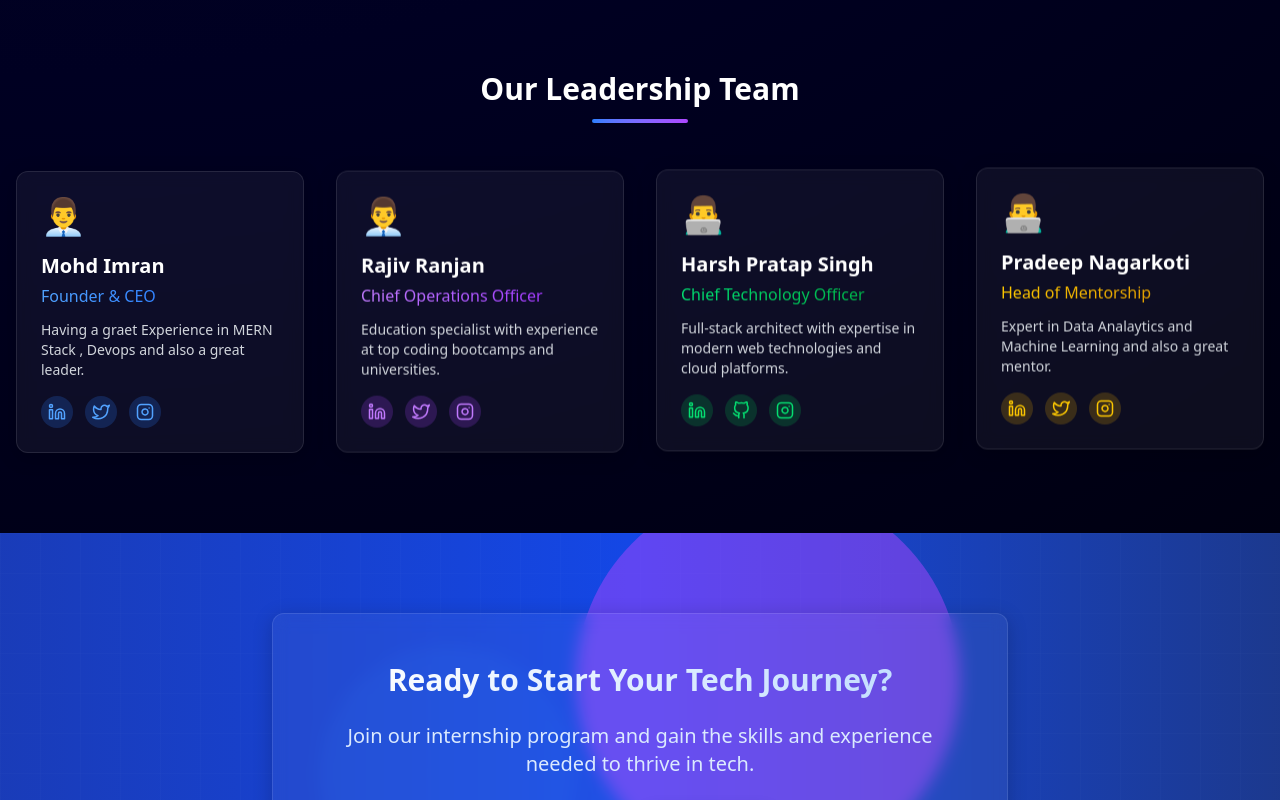
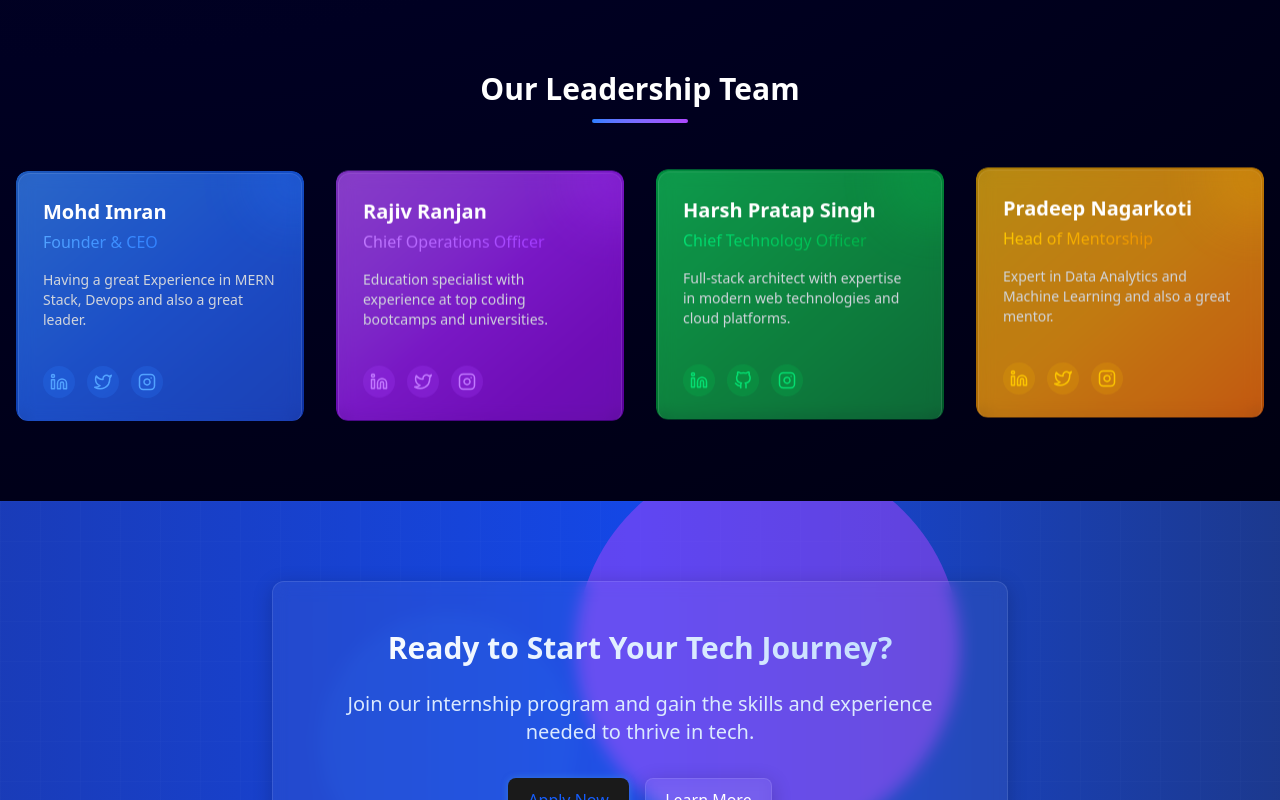
Before and after one commit to Rajivs1/BloomPointX, a React (Vite) app: page /about in a window 1280 px wide. Shown: the part 1560-2360 px from the top of the page. Built offline with nearby package versions, Linux system fonts and the light colour scheme.

Commit message:
leadership team fixed

```diff
--- a/src/components/About.jsx
+++ b/src/components/About.jsx
@@ -103,14 +103,20 @@ const About = () => {
           <div className="w-24 h-1 bg-gradient-to-r from-blue-500 to-purple-500 mx-auto mb-12 rounded-full"></div>
           <div className="grid grid-cols-1 md:grid-cols-2 lg:grid-cols-4 gap-8">
             {/* Team Member 1 */}
-            <div className="glass-effect p-6 rounded-xl hover:shadow-lg transition-all duration-300 animate-float border-t-4 border-blue-500" style={{animationDelay: '0.1s'}}>
-              <div className="flex flex-col h-full">
-                <div className="text-4xl text-blue-400 mb-4">👨‍💼</div>
-                <h3 className="text-xl font-semibold text-white mb-1">Mohd Imran </h3>
-                <p className="bg-gradient-to-r from-blue-400 to-blue-600 bg-clip-text text-transparent font-medium mb-3">Founder & CEO</p>
+            <div className="relative overflow-hidden rounded-xl transition-all duration-500 group hover:shadow-2xl hover:-translate-y-2 animate-float" style={{animationDelay: '0.1s'}}>
+              {/* Gradient border effect */}
+              <div className="absolute inset-0 bg-gradient-to-br from-blue-500 via-blue-600 to-blue-700 opacity-75 rounded-xl"></div>
+
+              {/* Card content with glass effect */}
+              <div className="relative m-[2px] glass-effect rounded-xl p-6 h-full flex flex-col justify-between bg-gray-900/80 backdrop-blur-md">
+                <div className="mb-4">
+                  <h3 className="text-xl font-bold text-white mb-1 group-hover:text-transparent group-hover:bg-clip-text group-hover:bg-gradient-to-r group-hover:from-blue-300 group-hover:to-blue-500 transition-all duration-500">Mohd Imran</h3>
+                  <p className="bg-gradient-to-r from-blue-400 to-blue-600 bg-clip-text text-transparent font-medium mb-4">Founder & CEO</p>
                   <p className="text-gray-300 text-sm flex-grow">
-                  Having a graet Experience in MERN Stack , Devops and  also a great leader.
+                    Having a great Experience in MERN Stack, Devops and also a great leader.
                   </p>
+                </div>
+
                 <div className="flex space-x-3 mt-4">
                   <div className="w-8 h-8 rounded-full bg-blue-500/20 flex items-center justify-center">
                     <svg xmlns="http://www.w3.org/2000/svg" viewBox="0 0 24 24" width="18" height="18" fill="none" stroke="currentColor" strokeWidth="2" strokeLinecap="round" strokeLinejoin="round" className="text-blue-400"><path d="M16 8a6 6 0 0 1 6 6v7h-4v-7a2 2 0 0 0-2-2 2 2 0 0 0-2 2v7h-4v-7a6 6 0 0 1 6-6z"></path><rect x="2" y="9" width="4" height="12"></rect><circle cx="4" cy="4" r="2"></circle></svg>
@@ -122,18 +128,27 @@ const About = () => {
                     <svg xmlns="http://www.w3.org/2000/svg" viewBox="0 0 24 24" width="18" height="18" fill="none" stroke="currentColor" strokeWidth="2" strokeLinecap="round" strokeLinejoin="round" className="text-blue-400"><rect x="2" y="2" width="20" height="20" rx="5" ry="5"></rect><path d="M16 11.37A4 4 0 1 1 12.63 8 4 4 0 0 1 16 11.37z"></path><line x1="17.5" y1="6.5" x2="17.51" y2="6.5"></line></svg>
                   </div>
                 </div>
+
+                {/* Decorative elements */}
+                <div className="absolute -top-10 -right-10 w-24 h-24 bg-blue-500 rounded-full opacity-20 blur-xl group-hover:opacity-40 transition-opacity duration-500"></div>
               </div>
             </div>
 
             {/* Team Member 2 */}
-            <div className="glass-effect p-6 rounded-xl hover:shadow-lg transition-all duration-300 animate-float border-t-4 border-purple-500" style={{animationDelay: '0.3s'}}>
-              <div className="flex flex-col h-full">
-                <div className="text-4xl text-purple-400 mb-4">👨‍💼</div>
-                <h3 className="text-xl font-semibold text-white mb-1">Rajiv Ranjan</h3>
-                <p className="bg-gradient-to-r from-purple-400 to-purple-600 bg-clip-text text-transparent font-medium mb-3">Chief Operations Officer</p>
+            <div className="relative overflow-hidden rounded-xl transition-all duration-500 group hover:shadow-2xl hover:-translate-y-2 animate-float" style={{animationDelay: '0.3s'}}>
+              {/* Gradient border effect */}
+              <div className="absolute inset-0 bg-gradient-to-br from-purple-500 via-purple-600 to-purple-700 opacity-75 rounded-xl"></div>
+
+              {/* Card content with glass effect */}
+              <div className="relative m-[2px] glass-effect rounded-xl p-6 h-full flex flex-col justify-between bg-gray-900/80 backdrop-blur-md">
+                <div className="mb-4">
+                  <h3 className="text-xl font-bold text-white mb-1 group-hover:text-transparent group-hover:bg-clip-text group-hover:bg-gradient-to-r group-hover:from-purple-300 group-hover:to-purple-500 transition-all duration-500">Rajiv Ranjan</h3>
+                  <p className="bg-gradient-to-r from-purple-400 to-purple-600 bg-clip-text text-transparent font-medium mb-4">Chief Operations Officer</p>
                   <p className="text-gray-300 text-sm flex-grow">
                     Education specialist with experience at top coding bootcamps and universities.
                   </p>
+                </div>
+
                 <div className="flex space-x-3 mt-4">
                   <div className="w-8 h-8 rounded-full bg-purple-500/20 flex items-center justify-center">
                     <svg xmlns="http://www.w3.org/2000/svg" viewBox="0 0 24 24" width="18" height="18" fill="none" stroke="currentColor" strokeWidth="2" strokeLinecap="round" strokeLinejoin="round" className="text-purple-400"><path d="M16 8a6 6 0 0 1 6 6v7h-4v-7a2 2 0 0 0-2-2 2 2 0 0 0-2 2v7h-4v-7a6 6 0 0 1 6-6z"></path><rect x="2" y="9" width="4" height="12"></rect><circle cx="4" cy="4" r="2"></circle></svg>
@@ -145,18 +160,27 @@ const About = () => {
                     <svg xmlns="http://www.w3.org/2000/svg" viewBox="0 0 24 24" width="18" height="18" fill="none" stroke="currentColor" strokeWidth="2" strokeLinecap="round" strokeLinejoin="round" className="text-purple-400"><rect x="2" y="2" width="20" height="20" rx="5" ry="5"></rect><path d="M16 11.37A4 4 0 1 1 12.63 8 4 4 0 0 1 16 11.37z"></path><line x1="17.5" y1="6.5" x2="17.51" y2="6.5"></line></svg>
                   </div>
                 </div>
+
+                {/* Decorative elements */}
+                <div className="absolute -top-10 -right-10 w-24 h-24 bg-purple-500 rounded-full opacity-20 blur-xl group-hover:opacity-40 transition-opacity duration-500"></div>
               </div>
             </div>
 
             {/* Team Member 3 */}
-            <div className="glass-effect p-6 rounded-xl hover:shadow-lg transition-all duration-300 animate-float border-t-4 border-green-500" style={{animationDelay: '0.5s'}}>
-              <div className="flex flex-col h-full">
-                <div className="text-4xl text-green-400 mb-4">👨‍💻</div>
-                <h3 className="text-xl font-semibold text-white mb-1">Harsh Pratap Singh</h3>
-                <p className="bg-gradient-to-r from-green-400 to-green-600 bg-clip-text text-transparent font-medium mb-3">Chief Technology Officer</p>
+            <div className="relative overflow-hidden rounded-xl transition-all duration-500 group hover:shadow-2xl hover:-translate-y-2 animate-float" style={{animationDelay: '0.5s'}}>
+              {/* Gradient border effect */}
+              <div className="absolute inset-0 bg-gradient-to-br from-green-500 via-green-600 to-green-700 opacity-75 rounded-xl"></div>
+
+              {/* Card content with glass effect */}
+              <div className="relative m-[2px] glass-effect rounded-xl p-6 h-full flex flex-col justify-between bg-gray-900/80 backdrop-blur-md">
+                <div className="mb-4">
+                  <h3 className="text-xl font-bold text-white mb-1 group-hover:text-transparent group-hover:bg-clip-text group-hover:bg-gradient-to-r group-hover:from-green-300 group-hover:to-green-500 transition-all duration-500">Harsh Pratap Singh</h3>
+                  <p className="bg-gradient-to-r from-green-400 to-green-600 bg-clip-text text-transparent font-medium mb-4">Chief Technology Officer</p>
                   <p className="text-gray-300 text-sm flex-grow">
                     Full-stack architect with expertise in modern web technologies and cloud platforms.
                   </p>
+                </div>
+
                 <div className="flex space-x-3 mt-4">
                   <div className="w-8 h-8 rounded-full bg-green-500/20 flex items-center justify-center">
                     <svg xmlns="http://www.w3.org/2000/svg" viewBox="0 0 24 24" width="18" height="18" fill="none" stroke="currentColor" strokeWidth="2" strokeLinecap="round" strokeLinejoin="round" className="text-green-400"><path d="M16 8a6 6 0 0 1 6 6v7h-4v-7a2 2 0 0 0-2-2 2 2 0 0 0-2 2v7h-4v-7a6 6 0 0 1 6-6z"></path><rect x="2" y="9" width="4" height="12"></rect><circle cx="4" cy="4" r="2"></circle></svg>
@@ -168,18 +192,27 @@ const About = () => {
                     <svg xmlns="http://www.w3.org/2000/svg" viewBox="0 0 24 24" width="18" height="18" fill="none" stroke="currentColor" strokeWidth="2" strokeLinecap="round" strokeLinejoin="round" className="text-green-400"><rect x="2" y="2" width="20" height="20" rx="5" ry="5"></rect><path d="M16 11.37A4 4 0 1 1 12.63 8 4 4 0 0 1 16 11.37z"></path><line x1="17.5" y1="6.5" x2="17.51" y2="6.5"></line></svg>
                   </div>
                 </div>
+
+                {/* Decorative elements */}
+                <div className="absolute -top-10 -right-10 w-24 h-24 bg-green-500 rounded-full opacity-20 blur-xl group-hover:opacity-40 transition-opacity duration-500"></div>
               </div>
             </div>
 
             {/* Team Member 4 */}
-            <div className="glass-effect p-6 rounded-xl hover:shadow-lg transition-all duration-300 animate-float border-t-4 border-yellow-500" style={{animationDelay: '0.7s'}}>
-              <div className="flex flex-col h-full">
-                <div className="text-4xl text-yellow-400 mb-4">👨‍💻</div>
-                <h3 className="text-xl font-semibold text-white mb-1">Pradeep Nagarkoti </h3>
-                <p className="bg-gradient-to-r from-yellow-400 to-yellow-600 bg-clip-text text-transparent font-medium mb-3">Head of Mentorship</p>
+            <div className="relative overflow-hidden rounded-xl transition-all duration-500 group hover:shadow-2xl hover:-translate-y-2 animate-float" style={{animationDelay: '0.7s'}}>
+              {/* Gradient border effect */}
+              <div className="absolute inset-0 bg-gradient-to-br from-yellow-500 via-amber-500 to-orange-500 opacity-75 rounded-xl"></div>
+
+              {/* Card content with glass effect */}
+              <div className="relative m-[2px] glass-effect rounded-xl p-6 h-full flex flex-col justify-between bg-gray-900/80 backdrop-blur-md">
+                <div className="mb-4">
+                  <h3 className="text-xl font-bold text-white mb-1 group-hover:text-transparent group-hover:bg-clip-text group-hover:bg-gradient-to-r group-hover:from-yellow-300 group-hover:to-amber-500 transition-all duration-500">Pradeep Nagarkoti</h3>
+                  <p className="bg-gradient-to-r from-yellow-400 to-amber-600 bg-clip-text text-transparent font-medium mb-4">Head of Mentorship</p>
                   <p className="text-gray-300 text-sm flex-grow">
-                  Expert in Data Analaytics and Machine Learning and also a great mentor.
+                    Expert in Data Analytics and Machine Learning and also a great mentor.
                   </p>
+                </div>
+
                 <div className="flex space-x-3 mt-4">
                   <div className="w-8 h-8 rounded-full bg-yellow-500/20 flex items-center justify-center">
                     <svg xmlns="http://www.w3.org/2000/svg" viewBox="0 0 24 24" width="18" height="18" fill="none" stroke="currentColor" strokeWidth="2" strokeLinecap="round" strokeLinejoin="round" className="text-yellow-400"><path d="M16 8a6 6 0 0 1 6 6v7h-4v-7a2 2 0 0 0-2-2 2 2 0 0 0-2 2v7h-4v-7a6 6 0 0 1 6-6z"></path><rect x="2" y="9" width="4" height="12"></rect><circle cx="4" cy="4" r="2"></circle></svg>
@@ -191,6 +224,9 @@ const About = () => {
                     <svg xmlns="http://www.w3.org/2000/svg" viewBox="0 0 24 24" width="18" height="18" fill="none" stroke="currentColor" strokeWidth="2" strokeLinecap="round" strokeLinejoin="round" className="text-yellow-400"><rect x="2" y="2" width="20" height="20" rx="5" ry="5"></rect><path d="M16 11.37A4 4 0 1 1 12.63 8 4 4 0 0 1 16 11.37z"></path><line x1="17.5" y1="6.5" x2="17.51" y2="6.5"></line></svg>
                   </div>
                 </div>
+
+                {/* Decorative elements */}
+                <div className="absolute -top-10 -right-10 w-24 h-24 bg-yellow-500 rounded-full opacity-20 blur-xl group-hover:opacity-40 transition-opacity duration-500"></div>
               </div>
             </div>
           </div>
```
Lines whose indentation alone changed are shown as unchanged.
